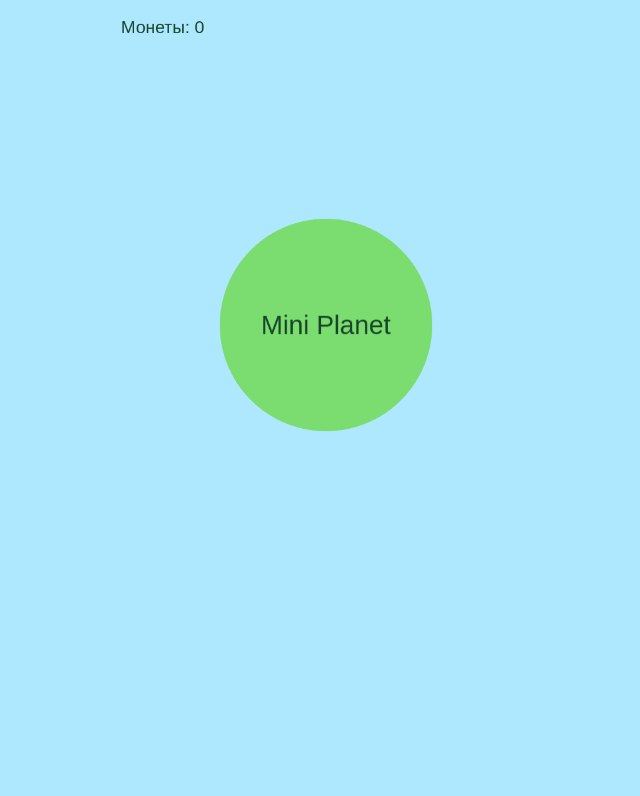
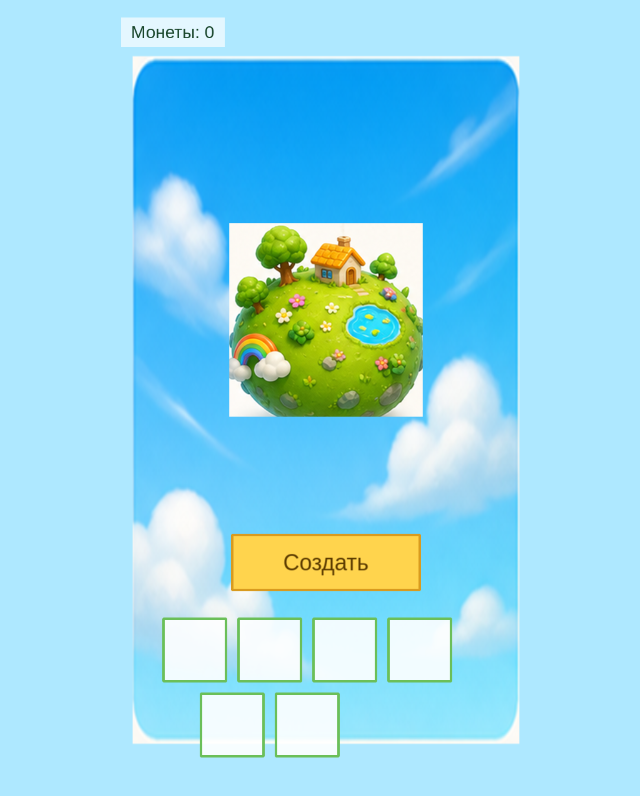
Before and after one commit to ilchingg7-creator/mini-planet, a website built with Vite: page index.html in a window 1280 px wide. Shown: the whole page, without its empty margins (314-954 px from the left). Built offline with nearby package versions, Linux system fonts and the light colour scheme; animation ran at ten frames a second.

Commit message:
feat: add playable merge planet scene

```diff
--- a/index.html
+++ b/index.html
@@ -3,6 +3,7 @@
   <head>
     <meta charset="UTF-8" />
     <meta name="viewport" content="width=device-width, initial-scale=1.0, maximum-scale=1.0, user-scalable=no" />
+    <link rel="icon" type="image/png" href="/favicon.png" />
     <title>Mini Planet</title>
     <style>
       html,
--- a/src/game/scenes/GameScene.ts
+++ b/src/game/scenes/GameScene.ts
@@ -1,19 +1,151 @@
 import Phaser from 'phaser';
+import { BIOMES, getItemById } from '../data/biomes';
+import { createBaseItem, selectSlot } from '../systems/merge';
+import { createDefaultSave, loadSave, writeSave } from '../systems/save';
+import type { MiniPlanetSaveData } from '../systems/types';
+
+const SLOT_POSITIONS = [
+  { x: 150, y: 1040 },
+  { x: 270, y: 1040 },
+  { x: 390, y: 1040 },
+  { x: 510, y: 1040 },
+  { x: 210, y: 1160 },
+  { x: 330, y: 1160 },
+];
+
+const DECOR_POSITIONS = [
+  { x: 290, y: 450 },
+  { x: 405, y: 440 },
+  { x: 250, y: 535 },
+  { x: 470, y: 535 },
+  { x: 360, y: 390 },
+  { x: 355, y: 600 },
+  { x: 295, y: 600 },
+  { x: 430, y: 600 },
+];
 
 export class GameScene extends Phaser.Scene {
+  private save: MiniPlanetSaveData = createDefaultSave(Date.now());
+  private slotSprites: Phaser.GameObjects.Container[] = [];
+  private planet?: Phaser.GameObjects.Image;
+  private decorSprites: Phaser.GameObjects.Image[] = [];
+
   constructor() {
     super('GameScene');
   }
 
   create(): void {
-    this.add.rectangle(360, 640, 720, 1280, 0xaee8ff);
-    this.add.circle(360, 520, 170, 0x7bdc6f);
-    this.add
-      .text(360, 520, 'Mini Planet', {
-        fontFamily: 'Arial',
-        fontSize: '42px',
-        color: '#17442a',
-      })
-      .setOrigin(0.5);
+    this.save = loadSave(window.localStorage, Date.now());
+
+    this.add.image(360, 640, 'background_day').setDisplaySize(720, 1280);
+    this.planet = this.add.image(360, 510, 'planet_green').setDisplaySize(360, 360);
+    this.tweens.add({
+      targets: this.planet,
+      y: 525,
+      duration: 1700,
+      yoyo: true,
+      repeat: -1,
+      ease: 'Sine.inOut',
+    });
+
+    this.drawDecorations();
+    this.drawSlots();
+    this.events.emit('save-changed', this.save);
+  }
+
+  createBaseItem(): void {
+    const baseItemId = BIOMES[0].items[0].id;
+    this.save = {
+      ...this.save,
+      merge: createBaseItem(this.save.merge, baseItemId),
+    };
+    this.persistAndRedraw();
+  }
+
+  selectSlot(slotIndex: number): void {
+    const slot = this.save.merge.slots[slotIndex];
+    const item = slot.itemId ? getItemById(slot.itemId) : undefined;
+    const biome = item ? BIOMES.find((candidate) => candidate.id === item.biomeId) : undefined;
+    const nextItem = item ? biome?.items[item.tier + 1] : undefined;
+    const nextMerge = selectSlot(this.save.merge, slotIndex, nextItem?.id);
+    const discovered = nextMerge.lastDiscoveryItemId;
+    const discoveredItemIds =
+      discovered && !this.save.discoveredItemIds.includes(discovered)
+        ? [...this.save.discoveredItemIds, discovered]
+        : this.save.discoveredItemIds;
+
+    this.save = {
+      ...this.save,
+      merge: { ...nextMerge, lastDiscoveryItemId: undefined },
+      discoveredItemIds,
+    };
+
+    this.persistAndRedraw();
+  }
+
+  private persistAndRedraw(): void {
+    writeSave(window.localStorage, this.save);
+    this.drawSlots();
+    this.drawDecorations();
+    this.events.emit('save-changed', this.save);
+  }
+
+  private drawSlots(): void {
+    this.slotSprites.forEach((slot) => slot.destroy());
+    this.slotSprites = [];
+
+    this.save.merge.slots.forEach((slot) => {
+      const position = SLOT_POSITIONS[slot.index];
+      const container = this.add.container(position.x, position.y);
+      const bg = this.add
+        .rectangle(0, 0, 100, 100, 0xffffff, 0.9)
+        .setStrokeStyle(4, this.save.merge.selectedSlotIndex === slot.index ? 0xffcc33 : 0x6bbf59);
+      container.add(bg);
+
+      if (slot.itemId) {
+        const item = getItemById(slot.itemId);
+        if (item && this.textures.exists(item.iconKey)) {
+          container.add(this.add.image(0, -4, item.iconKey).setDisplaySize(72, 72));
+        } else {
+          container.add(
+            this.add
+              .text(0, -4, item?.title.slice(0, 2) ?? '?', {
+                fontFamily: 'Arial',
+                fontSize: '24px',
+                color: '#17442a',
+              })
+              .setOrigin(0.5),
+          );
+        }
+      }
+
+      container.setSize(100, 100);
+      container.setInteractive(new Phaser.Geom.Rectangle(-50, -50, 100, 100), Phaser.Geom.Rectangle.Contains);
+      container.on('pointerdown', () => this.selectSlot(slot.index));
+      this.slotSprites.push(container);
+    });
+  }
+
+  private drawDecorations(): void {
+    this.decorSprites.forEach((decor) => decor.destroy());
+    this.decorSprites = [];
+
+    this.save.discoveredItemIds.slice(0, DECOR_POSITIONS.length).forEach((itemId, index) => {
+      const item = getItemById(itemId);
+      const position = DECOR_POSITIONS[index];
+
+      if (!item || !position || !this.textures.exists(item.decorKey)) {
+        return;
+      }
+
+      const decor = this.add.image(position.x, position.y, item.decorKey).setDisplaySize(72, 72);
+      this.decorSprites.push(decor);
+      this.tweens.add({
+        targets: decor,
+        scale: { from: 0, to: decor.scale },
+        duration: 220,
+        ease: 'Back.out',
+      });
+    });
   }
 }
--- a/src/game/scenes/UIScene.ts
+++ b/src/game/scenes/UIScene.ts
@@ -1,15 +1,40 @@
 import Phaser from 'phaser';
+import type { MiniPlanetSaveData } from '../systems/types';
 
 export class UIScene extends Phaser.Scene {
+  private coinText?: Phaser.GameObjects.Text;
+
   constructor() {
     super('UIScene');
   }
 
   create(): void {
-    this.add.text(32, 28, 'Монеты: 0', {
+    this.coinText = this.add.text(32, 28, 'Монеты: 0', {
       fontFamily: 'Arial',
       fontSize: '28px',
       color: '#17442a',
+      backgroundColor: '#ffffffaa',
+      padding: { x: 16, y: 8 },
+    });
+
+    const createButton = this.add.rectangle(360, 900, 300, 88, 0xffd44d).setStrokeStyle(4, 0xd99b1f);
+    const createLabel = this.add
+      .text(360, 900, 'Создать', {
+        fontFamily: 'Arial',
+        fontSize: '36px',
+        color: '#5b3b00',
+      })
+      .setOrigin(0.5);
+
+    createButton.setInteractive();
+    createButton.on('pointerdown', () => {
+      const gameScene = this.scene.get('GameScene') as Phaser.Scene & { createBaseItem(): void };
+      gameScene.createBaseItem();
+      this.tweens.add({ targets: [createButton, createLabel], scale: 0.96, duration: 60, yoyo: true });
+    });
+
+    this.scene.get('GameScene').events.on('save-changed', (save: MiniPlanetSaveData) => {
+      this.coinText?.setText(`Монеты: ${save.economy.coins}`);
     });
   }
 }
```
Also changed, not shown: public/favicon.png (added).
